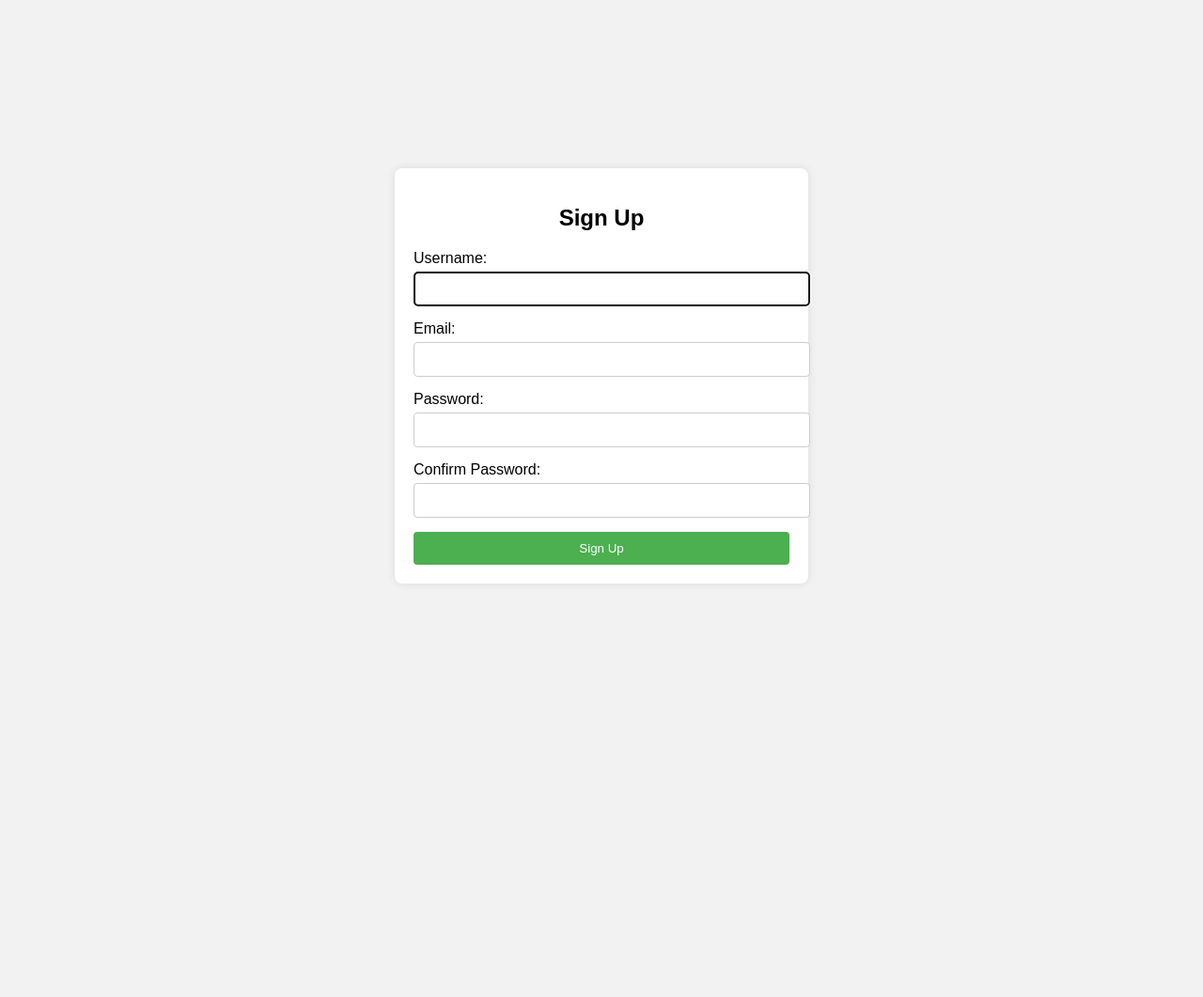
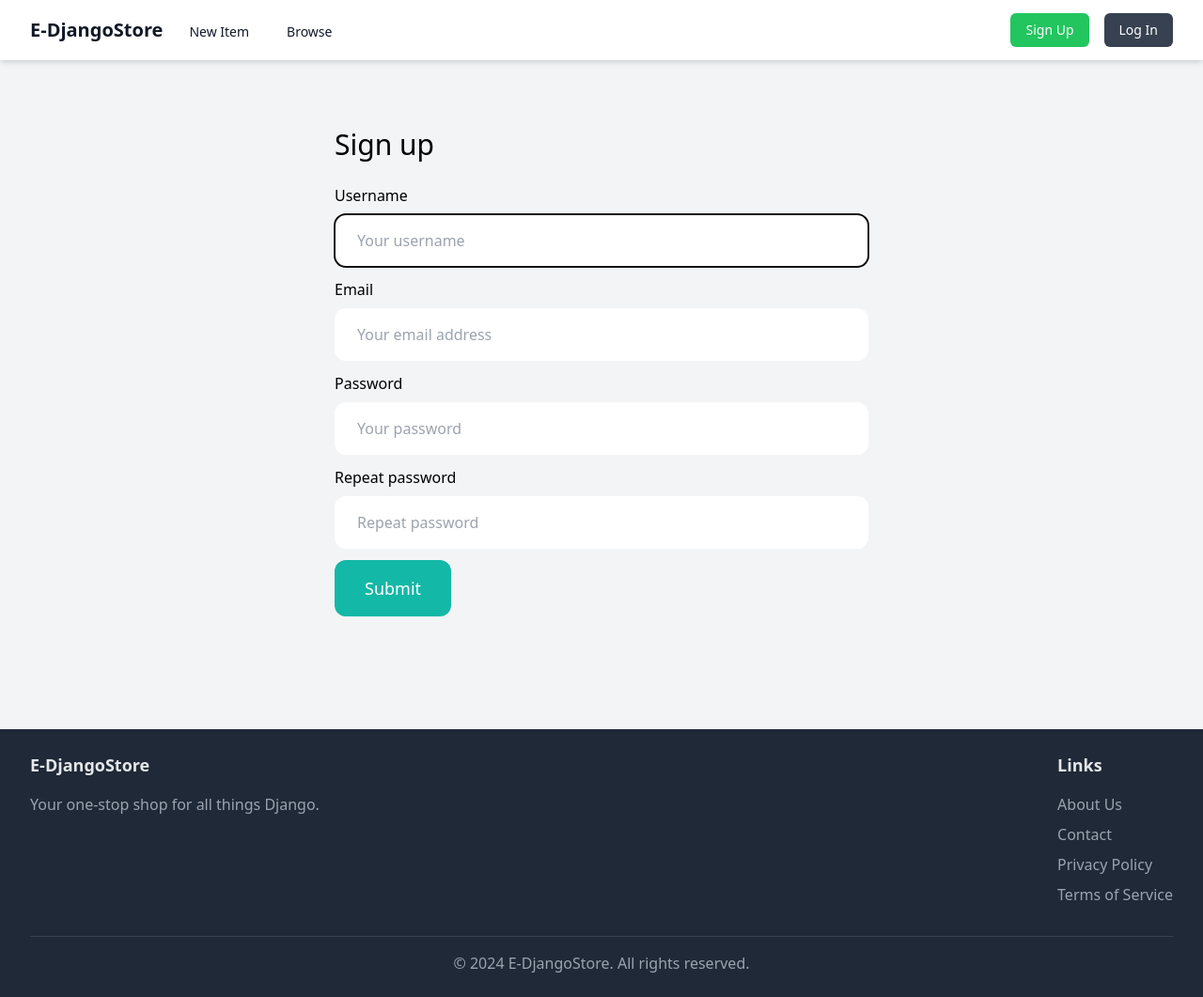
Before and after one commit to edeniyanda/E-DjangoStore, a Django app: page /signup/ in a window 1280 px wide. Shown: the whole page at 94% size. Before the commit the page ends 621 px from the top, so only its background shows below. Run offline with Django 5.2, Linux system fonts and the light colour scheme; some libraries are stand-ins or nearby versions.

Commit message:
feat: Complete Users registration form

```diff
--- a/core/forms.py
+++ b/core/forms.py
@@ -5,4 +5,21 @@ from django.contrib.auth.models import User
 class SignUpForm(UserCreationForm):
     class Meta:
         model = User
-        fields = ("username", "email", "password1", "password2")
+        fields = ('username', 'email', 'password1', 'password2')
+
+    username = forms.CharField(widget=forms.TextInput(attrs={
+        'placeholder': 'Your username',
+        'class': 'w-full py-4 px-6 rounded-xl'
+    }))
+    email = forms.CharField(widget=forms.EmailInput(attrs={
+        'placeholder': 'Your email address',
+        'class': 'w-full py-4 px-6 rounded-xl'
+    }))
+    password1 = forms.CharField(widget=forms.PasswordInput(attrs={
+        'placeholder': 'Your password',
+        'class': 'w-full py-4 px-6 rounded-xl'
+    }))
+    password2 = forms.CharField(widget=forms.PasswordInput(attrs={
+        'placeholder': 'Repeat password',
+        'class': 'w-full py-4 px-6 rounded-xl'
+    }))
--- a/core/templates/core/signup.html
+++ b/core/templates/core/signup.html
@@ -1,36 +1,45 @@
-{% load static %}
-<!DOCTYPE html>
-<html lang="en">
-<head>
-    <meta charset="UTF-8">
-    <meta name="viewport" content="width=device-width, initial-scale=1.0">
-    <title>Sign Up</title>
-    <link rel="stylesheet" href="{% static 'css/signup.css' %}">
-</head>
-<body>
-    <div class="container">
-        <form method="post" class="signup-form">
+{% extends 'core/base.html' %}
+
+{% block title %}Sign up{% endblock %}
+
+{% block content %}
+<div class="w-1/2 my-6 mx-auto p-6 bg-gray-100 rounded-xl">
+    <h1 class="mb-6 text-3xl">Sign up</h1>
+
+    <form method="post" action=".">
         {% csrf_token %}
-            <h2>Sign Up</h2>
-            <div class="form-group">
-                <label for="id_username">Username:</label>
+
+        <div class="mb-3">
+            <label class="inline-block mb-2">Username</label><br>
             {{ form.username }}
         </div>
-            <div class="form-group">
-                <label for="id_email">Email:</label>
+
+        <div class="mb-3">
+            <label class="inline-block mb-2">Email</label><br>
             {{ form.email }}
         </div>
-            <div class="form-group">
-                <label for="id_password1">Password:</label>
+
+        <div class="mb-3">
+            <label class="inline-block mb-2">Password</label><br>
             {{ form.password1 }}
         </div>
-            <div class="form-group">
-                <label for="id_password2">Confirm Password:</label>
+
+        <div class="mb-3">
+            <label class="inline-block mb-2">Repeat password</label><br>
             {{ form.password2 }}
         </div>
-            <button type="submit" class="btn">Sign Up</button>
+
+        {% if form.errors or form.non_field_errors %}
+            <div class="mb-3 p-6 bg-red-100 rounded-xl">
+                {% for field in form %}
+                    {{ field.errors }}
+                {% endfor %}
+
+                {{ form.non_field_errors }}
+            </div>
+        {% endif %}
+
+        <button class="py-4 px-8 text-lg bg-teal-500 hover:bg-teal-700 rounded-xl text-white">Submit</button>
     </form>
 </div>
-    <script src="{% static 'js/signup.js' %}"></script>
-</body>
-</html>
+{% endblock %}
--- a/core/views.py
+++ b/core/views.py
@@ -1,4 +1,4 @@
-from django.shortcuts import render
+from django.shortcuts import render, redirect
 from item.models import (Category, Item)
 from .forms import SignUpForm
 
@@ -16,7 +16,15 @@ def contact(request):
     return render(request, "core/contact.html")
 
 def signup(request):
-    form = SignUpForm()
+    if request.method == "POST":
+        form = SignUpForm(request.POST)
+
+        if form.is_valid():
+            form.save()
+
+            return redirect("/login")
+    else:
+        form = SignUpForm()
 
     return render(request, "core/signup.html", {
         "form" : form
```
Lines whose indentation alone changed are shown as unchanged.
